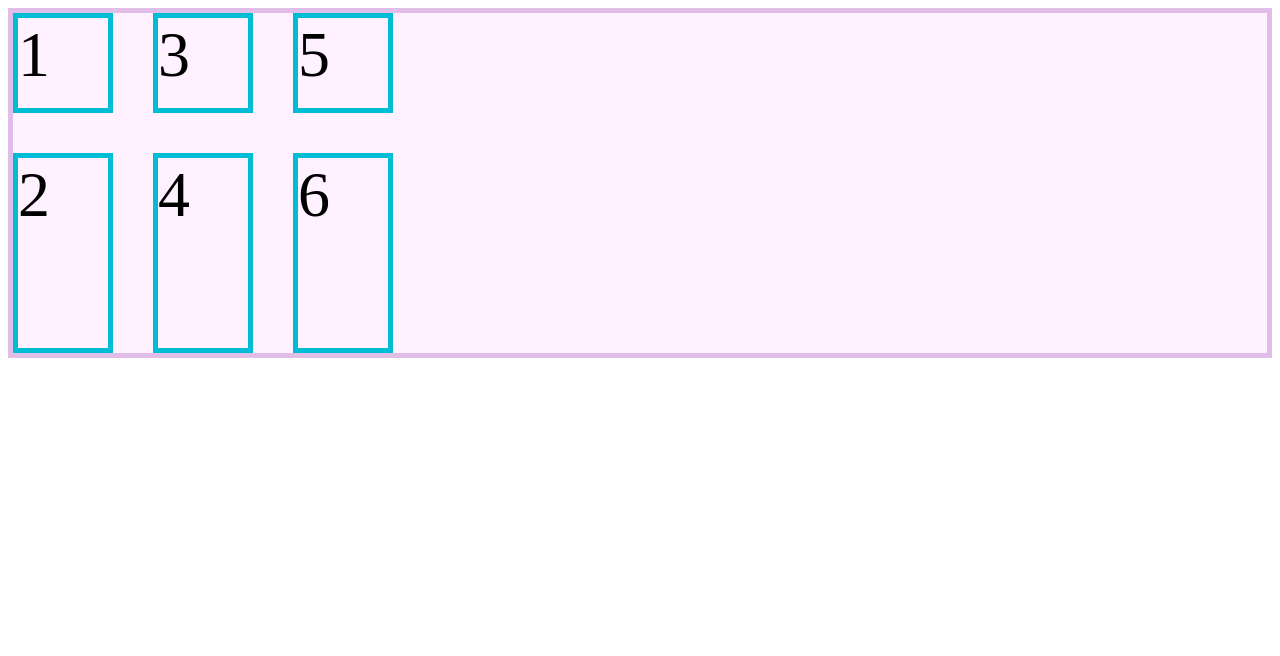
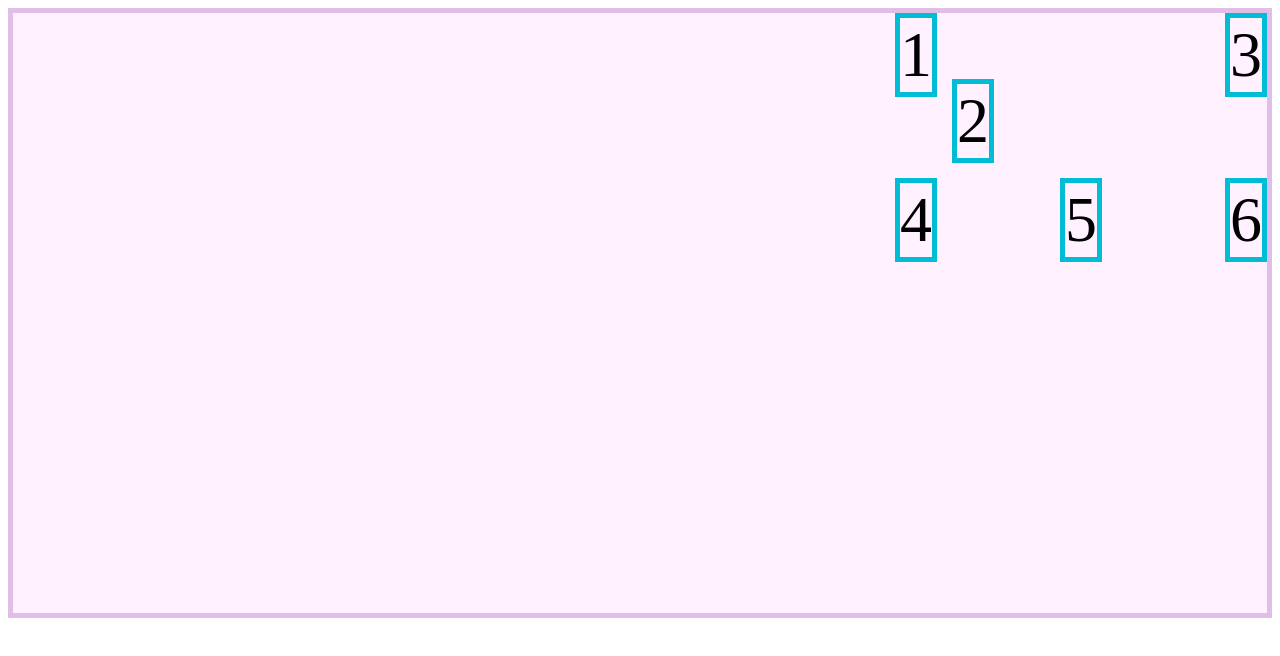
Before and after one commit to DannielNavas/css-grid, a plain HTML site: page index.html in a window 1280 px wide. Drawn offline with Linux system fonts and the light colour scheme.

Commit message:
✨ aling

```diff
--- a/index.html
+++ b/index.html
@@ -8,12 +8,12 @@
 </head>
 <body>
   <div class="contenedor">
-    <div class="item">1</div>
-    <div class="item">2</div>
-    <div class="item">3</div>
-    <div class="item">4</div>
-    <div class="item">5</div>
-    <div class="item">6</div>
+    <div class="item item-1">1</div>
+    <div class="item item-2">2</div>
+    <div class="item item-3">3</div>
+    <div class="item item-4">4</div>
+    <div class="item item-5">5</div>
+    <div class="item item-26">6</div>
   </div>
 </body>
 </html>
--- /dev/null
+++ b/style-1.css
@@ -0,0 +1,33 @@
+.contenedor {
+  border: 5px solid #e1bee7;
+  background-color: #fff1ff;
+  display: grid;
+  /* define la cantidad de columnas que va a tener */
+  /* grid-template-columns: 100px 200px 300px; */
+
+  grid-template-rows: 100px 200px;
+
+  /* define el tamaño de las filas */
+  /* grid-template-rows: 150px 250px; */
+  /* definir el tamaño que va a tener cualquier fila o columna que se cree  este es para todas las rows */
+  /* grid-auto-rows: 150px; */
+
+  grid-auto-columns: 100px;
+
+  /* modificar como se esta llenando nuestra fila  */
+  /* columns crea columnas y no nuevas filas  */
+  /* por defecto siempre se crea una fila */
+  grid-auto-flow: column;
+
+  /* crea espacios */
+  /* este solo entre los espacios internos  */
+  /* row-gap: 15px; */
+  /* column-gap: 30px; */
+  /* mismo para todos */
+  gap: 40px;
+}
+
+.item {
+  border: 5px solid #00bcd4;
+  font-size: 4rem;
+}
--- a/style.css
+++ b/style.css
@@ -1,33 +1,29 @@
 .contenedor {
-  border: 5px solid #e1bee7;
-  background-color: #fff1ff;
-  display: grid;
-  /* define la cantidad de columnas que va a tener */
-  /* grid-template-columns: 100px 200px 300px; */
+    border: 5px solid #e1bee7;
+    background-color: #fff1ff;
+    display: grid;
+    gap: 15px;
+    grid-template-columns: 150px 150px 150px;
+    grid-auto-rows: 150px;
+    height: 600px;
 
-  grid-template-rows: 100px 200px;
+    /* justify-content: center;
+    align-content: center; */
+    /* unifica las propiedades de justify-content y align-content */
+    place-content: start end;
 
-  /* define el tamaño de las filas */
-  /* grid-template-rows: 150px 250px; */
-  /* definir el tamaño que va a tener cualquier fila o columna que se cree  este es para todas las rows */
-  /* grid-auto-rows: 150px; */
+    justify-items: end;
+    align-items: start;
 
-  grid-auto-columns: 100px;
 
-  /* modificar como se esta llenando nuestra fila  */
-  /* columns crea columnas y no nuevas filas  */
-  /* por defecto siempre se crea una fila */
-  grid-auto-flow: column;
-
-  /* crea espacios */
-  /* este solo entre los espacios internos  */
-  /* row-gap: 15px; */
-  /* column-gap: 30px; */
-  /* mismo para todos */
-  gap: 40px;
 }
 
 .item {
-  border: 5px solid #00bcd4;
-  font-size: 4rem;
+    border: 5px solid #00bcd4;
+    font-size: 4rem;
 }
+
+.item-2 {
+    justify-self: start;
+    align-self: end;
+}
```
